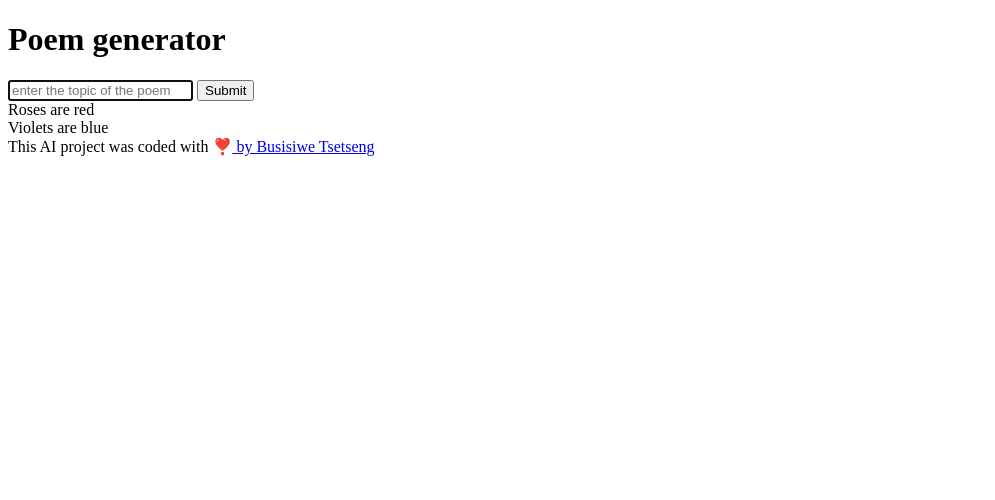
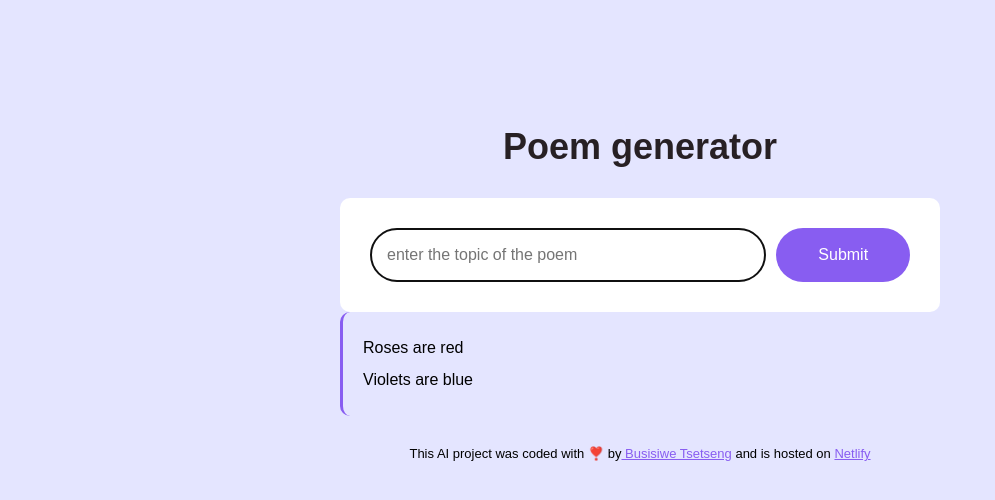
Before and after one commit to DemureSiwe/Ai-poem-generator, a plain HTML site: page index.html in a window 1280 px wide. Shown: the whole page, without its empty margins (0-995 px from the left). Drawn offline with Linux system fonts and the light colour scheme.

Commit message:
added styling to the project

```diff
--- a/index.html
+++ b/index.html
@@ -7,6 +7,7 @@
     <title>AI poem generator</title>
   </head>
   <body>
+    <div class="container">
       <h1>Poem generator</h1>
 
       <main>
@@ -16,10 +17,11 @@
             placeholder="enter the topic of the poem"
             autofocus
             required
+            class="instructions"
           />
-        <input type="submit" />
+          <input type="submit" class="submit-buttton" />
         </form>
-      <div>
+        <div class="poem">
           Roses are red
           <br />
           Violets are blue
@@ -27,12 +29,15 @@
       </main>
 
       <footer>
-      This AI project was coded with ❣️<a
+        This AI project was coded with ❣️ by<a
           href="https://github.com/DemureSiwe/Ai-poem-generator.git"
         >
-        by Busisiwe Tsetseng</a
+          Busisiwe Tsetseng</a
         >
+        and is hosted on
+        <a href="http://earnest-smakager-c13df1.netlify.app">Netlify</a>
       </footer>
+    </div>
     <script src="scrip.js"></script>
   </body>
 </html>
--- a/style.css
+++ b/style.css
@@ -0,0 +1,68 @@
+body {
+  background-color: #e4e5ff;
+  font-family: Arial, Helvetica, sans-serif;
+}
+.container {
+  margin: 120px auto;
+  max-width: 600px;
+}
+
+header {
+  margin-bottom: 30px;
+}
+
+h1 {
+  text-align: center;
+  font-weight: 800;
+  font-size: 36px;
+  line-height: 1.5;
+  color: #272024;
+}
+
+form {
+  padding: 30px;
+  background-color: #fff;
+  box-shadow: 0px 20px 60px rgba (65, 50, 100, 0.08);
+  border-radius: 10px;
+  display: flex;
+}
+
+.instructions {
+  padding: 16px;
+  border: 1px solid rgba(39, 33, 66, 0.5);
+  width: 80%;
+  font-size: 16px;
+  border-radius: 50px;
+  line-height: 20px;
+  color: #272044;
+}
+
+.submit-buttton {
+  margin-left: 10px;
+  background: #885df1;
+  color: white;
+  border: none;
+  width: 150px;
+  font-size: 16px;
+  border-radius: 50px;
+  padding: 14px 24px;
+}
+
+.poem {
+  font-size: 16px;
+  background-color: fff;
+  padding: 20px;
+  border-radius: 10px;
+  line-height: 2;
+  border-left: 3px solid#885df1;
+  box-shadow: 0px 20px 60px rgba (65, 50, 100, 0.08);
+}
+
+a {
+  color: #885df1;
+}
+footer {
+  text-align: center;
+  font-size: 13px;
+  margin-top: 30px;
+}
```
Lines whose indentation alone changed are shown as unchanged.
